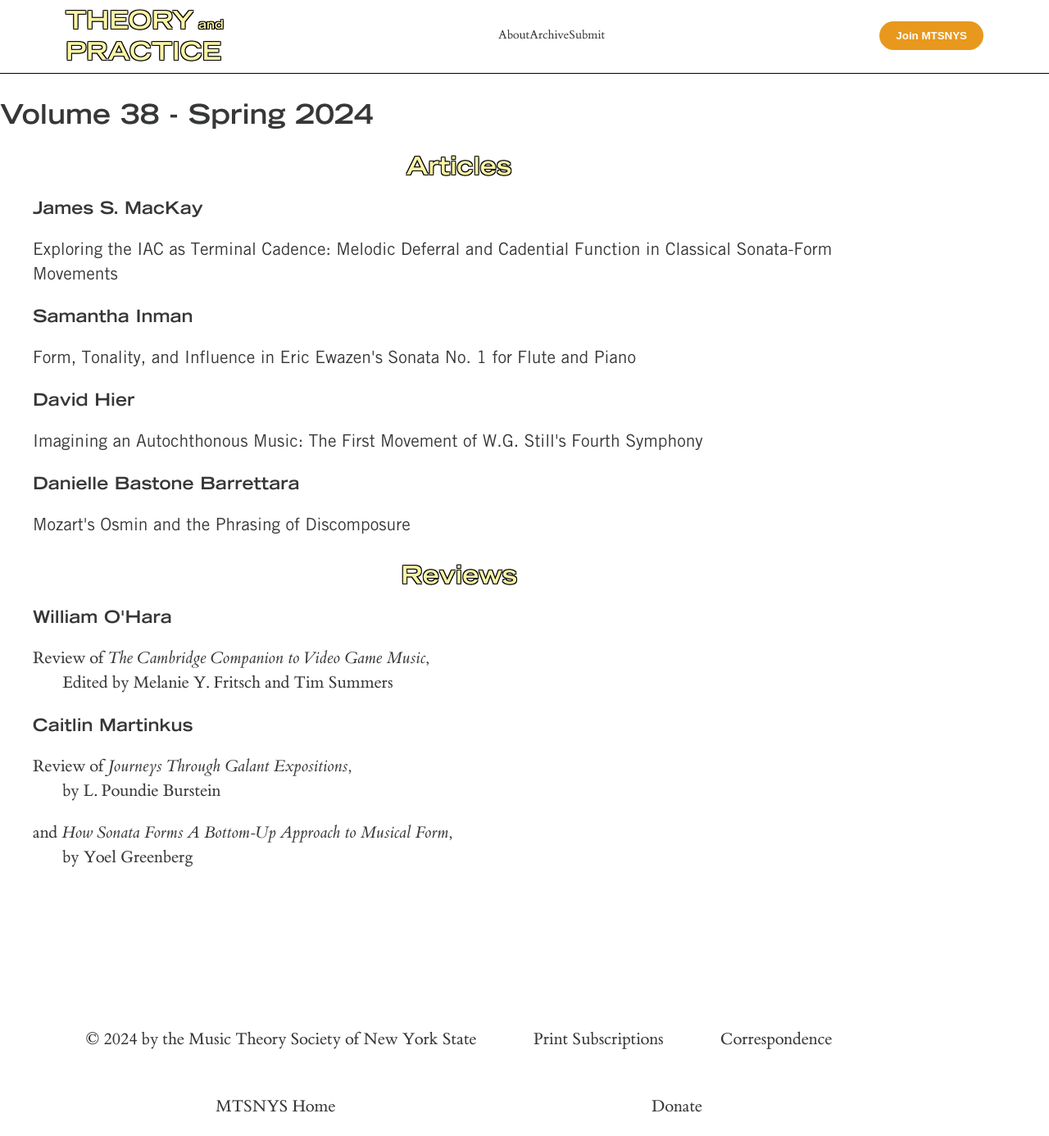
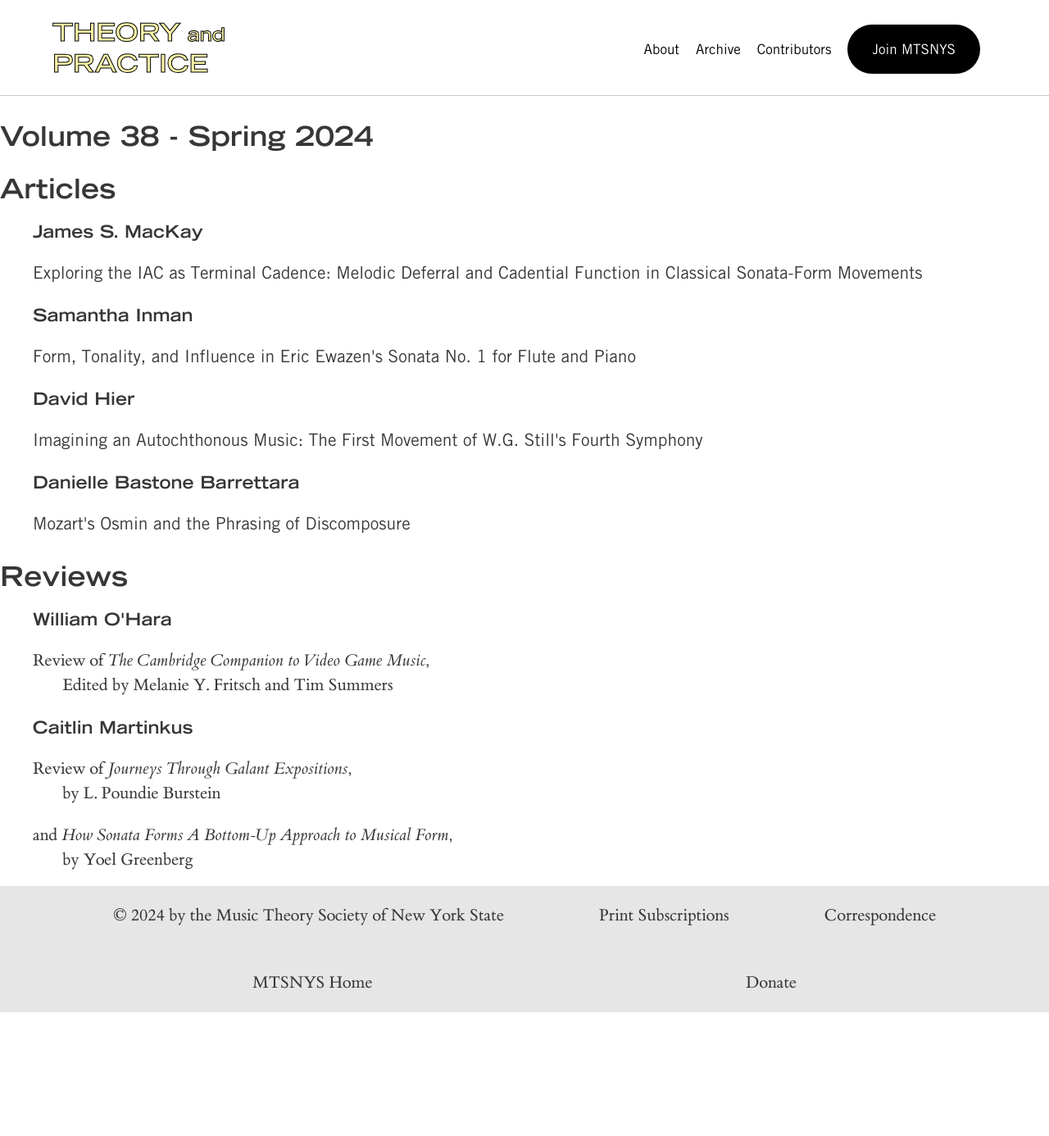
Before and after one commit to mtsnys/theory_and_practice, a Jekyll site: the page built from index.markdown, in a window 1280 px wide. Shown: the whole page at 82% size. Built offline with Jekyll 4.4.1, drawn with Linux system fonts in a browser that asks for light colours; after the commit the page ends 1235 px from its top, so only the background shows below that.

Commit message:
header updates

```diff
--- a/_includes/header.html
+++ b/_includes/header.html
@@ -1,3 +1,4 @@
+<!--
 <div class="header-wrapper">
 	<header>
   		<div class="header-content">
@@ -9,7 +10,7 @@
     1px -1px 0 #000,
     -1px 1px 0 #000,
     1px 1px 0 #000;" href="/">THEORY<span style="font-size: .5em;"> and</span> <br>PRACTICE</a>
-    <br><span style="font-family: trade-gothic-lt-bold-ext"><!--THE JOURNAL OF THE MUSIC THEORY SOCIETY OF NEW YORK STATE--></span>
+    <br><span style="font-family: trade-gothic-lt-bold-ext"><!~~THE JOURNAL OF THE MUSIC THEORY SOCIETY OF NEW YORK STATE~~></span>
       		</div>
 
       		<nav style="display: flex; flex-direction: row;">
@@ -26,3 +27,50 @@
   	<hr>
   </header>
 </div>
+ -->
+
+<!--
+<header>
+    <div class="header-content">
+    <div class="logo">
+            <a href="/">THEORY<span style="font-size: .5em;"> and</span> <br>PRACTICE</a>
+    </div>
+        <nav>
+            <ul>
+                <li><a href="/about">About</a></li>
+                <li class="dropdown">
+                    <a href="/conferences">Archive</a>
+                    <ul class="dropdown-menu">
+                        <li><a href="/conferences/2025-conference">2025 Conference</a></li>
+                        </ul>
+                </li>
+                <li><a href="/membership">Submit</a></li>
+                <li><a href="/leadership">Contributors</a></li>
+            </ul>
+        </nav>
+        <div class="header-actions">
+            <a href="/donate" class="donate-button">Donate</a>
+        </div>
+        <button class="menu-toggle">☰</button> </div>
+</header>
+<div class="header-divider"></div>
+ -->
+
+
+<header>
+    <div class="header-content">
+    <div class="logo">
+        <a href="/">
+            THEORY<span style="font-size: .75em;"> and</span> <br>PRACTICE
+        </a>
+        </div>
+        <nav class="desktop-nav"> <ul>
+                <li><a href="#">About</li>
+                <li><a href="#">Archive</a></li>
+                <li><a href="#">Contributors</a></li>
+                <li><button class="join-button">Join MTSNYS</button></li> </ul>
+            </ul>
+        </nav>
+        <button class="menu-toggle">☰</button> </div>
+</header>
+<div class="header-divider"></div>
--- a/assets/main.css
+++ b/assets/main.css
@@ -100,7 +100,7 @@
 }
 
 body {
-    width: 87.5%;
+    width: 100%; /* Make body full width */
     position: relative;
     font-family: et-book, Palatino, "Palatino Linotype", "Palatino LT STD", "Book Antiqua", Georgia, serif;
     background-color: #ffffff;
@@ -109,11 +109,33 @@
     margin: 0;
 }
 
+
+
+
+
+/* Remove or modify conflicting styles for header elements (h1, h2, etc.) */
+header h1, header h2, header h3, header a {
+    font-family: "trade-gothic-lt", sans-serif; /* Your font for header text */
+    /* Add other styles as needed */
+}
+
+/* Mobile Menu (add these styles) */
+.menu-toggle { /* ... (your existing menu toggle styles) ... */ }
+
+.menu-toggle:checked ~ .desktop-nav {
+    display: block;
+    /* Add styles for how you want the mobile nav to look */
+}
+
+
+
 .page-wrapper {
   max-width: 1400px; /* Limit the main content width */
   margin-left: auto;
   margin-right: auto;
   padding-bottom: 150px;
+  padding-top: 0; /* Remove top padding (adjust as needed) */
+
 }
 
 /* Adds dark mode */
@@ -195,7 +217,7 @@
 }
 
 article {
-    padding: 5rem 0rem;
+    padding: 2.5rem 0rem;
 }
 
 abstract {
@@ -275,115 +297,116 @@
 /* end chapter epigraphs styles */
 
 /* Header */
+header {
+    font-family: "trade-gothic-lt", sans-serif; /
+    background-color: white;
+    padding: 20px; /* Adjust as needed */
+    width: 90%; /* Adjust as needed */
+    margin: 0 auto; /* Center the header */
 
-.header-wrapper {
-  width: 100vw; /* Full viewport width */
-  position: relative; /* Required for absolute positioning */
-  top: 0;
-  left: 0;
-}
-
-header {
-  width: 100%; /* Relative to .header-wrapper */
-  background-color: #fff;
 }
 
 .header-content {
-  width: 87.5%;
-  margin: 0 auto;
-  max-width: 100vw;
-padding-top: 5px;
+    display: flex;
+    align-items: center;
+    justify-content: space-between; /* Space elements evenly */
+}
 
+header a:link {
+    color: black; /* Or your preferred color for unvisited links */
+    text-decoration: none;
+}
+
+header a:visited {
+    color: black; /* Or the same color as unvisited links if you don't want a distinction */
+    text-decoration: none;
 }
 
 
-.navbar {
-  display: flex;
-  justify-content: space-between;
-  align-items: center;
-}
-
-.logo-text {
+/* Logo styling */
+div.logo a {
     font-size: 2em;
-	font-family: trade-gothic-lt-bold-ext;
+    font-family: "trade-gothic-lt-bold-ext", sans-serif;
     color: #FAF4A7;
-	text-shadow:
-    -1px -1px 0 #000,
-    1px -1px 0 #000,
-    -1px 1px 0 #000,
-    1px 1px 0 #000;
-    text-align: center;
-
-}
-
-.logo a:link {
+    -webkit-text-stroke: 1px black;
     text-decoration: none;
-}
-
-/* Navigation Menu */
-.nav-menu {
-  display: flex;
-  list-style: none;
-  margin: 0;
-  padding: 0;
-}
-
-.nav-menu li {
-  margin-right: 1.5rem;
-}
-
-.nav-menu a {
-  text-decoration: none;
-  color: #333;
-}
-
-
-button {
-  background-color: #e8981d; /* Orange color from the website */
-  color: white;
-  padding: 10px 20px;   /* Adjust padding for desired size */
-  border: none;
-  border-radius: 300px;    /* Rounded corners */
-  font-weight: bold;
-  cursor: pointer;       /* Indicate that it's clickable */
-  transition: background-color 0.3s; /* Smooth color transition on hover */
-}
-
-.button:hover {
-  background-color: #c57c00; /* Slightly darker orange on hover */
 }
 
 
 
-/* User Actions
-.user-actions {
+/* Navigation styling */
+nav ul {
+    list-style: none;
+    margin: 0;
+    padding: 0;
     display: flex;
+    font-size: 17px;
     align-items: center;
 }
 
-.user-actions button {
-  margin-left: 1rem;
-  padding: 0.5rem 1rem;
-  border: none;
-  border-radius: 3px;
-  cursor: pointer;
+nav li {
+    margin-top: .25rem;
+    margin-right: 20px; /* Adjust as needed */
 }
 
-.search-button {
-  background-color: #eee;
-  color: #333;
+nav ul li a
+    text-decoration: none;
+
 }
 
-.sign-in-button {
-  background-color: #008080; /* Teal */
-  color: white;
+/* Dropdown styling (Basic) */
+.dropdown:hover .dropdown-menu {
+    display: block;
 }
 
-/*.get-started-button {
-  background-color: #000;
+.dropdown-menu {
+    display: none;
+    position: absolute; /* Position below the dropdown link */
+    background-color: white;
+    border: 1px solid #ccc;
+}
+
+/* Button styling */
+.join-button {
+    background-color: black;
     color: white;
+    padding: 10px 20px;   /* Adjust padding for desired button size */
+    border: none;          /* Remove default button border */
+    border-radius: 300px;  /* Create the rounded corners for the lozenge shape */
+    cursor: pointer;       /* Indicate that it's clickable */
+    font-family: "trade-gothic-lt", sans-serif; /* Inherit font family */
+    font-size: 17px;
+    transition: background-color 0.3s ease; /* Optional: smooth hover transition */
+    padding: 20px 30px;
 }
-*/
+
+.join-button:hover {
+    background-color: #333; /* Optional: Darken the background on hover */
+}
+
+
+/* Mobile menu styling (Basic) */
+.menu-toggle {
+    display: none; /* Hide on desktop */
+}
+
+@media (max-width: 768px) {
+    .menu-toggle {
+        display: block;
+    }
+
+    nav {
+        display: none; /* Hide on mobile initially */
+    }
+
+    /* Add styles to show nav when .menu-toggle is clicked */
+}
+
+.header-divider {
+    width: 100vw; /* 100% of viewport width */
+    height: 1px; /* Thin line */
+    background-color: #ccc; /* Light gray color (adjust as needed) */
+}
 
 
 /* Footer */
@@ -490,6 +513,7 @@
     color: inherit;
 }
 
+/*
 .no-tufte-underline:link {
     background: unset;
     text-shadow: unset;
@@ -506,7 +530,7 @@
     }
 }
 
-/* Adds dark mode */
+/* Adds dark mode
 @media (prefers-color-scheme: dark) {
     a:link, .tufte-underline, .hover-tufte-underline:hover {
         text-shadow: 0.03em 0 #151515, -0.03em 0 #151515, 0 0.03em #151515, 0 -0.03em #151515, 0.06em 0 #151515, -0.06em 0 #151515, 0.09em 0 #151515, -0.09em 0 #151515, 0.12em 0 #151515, -0.12em 0 #151515, 0.15em 0 #151515, -0.15em 0 #151515;
```
Lines whose indentation alone changed are shown as unchanged.
